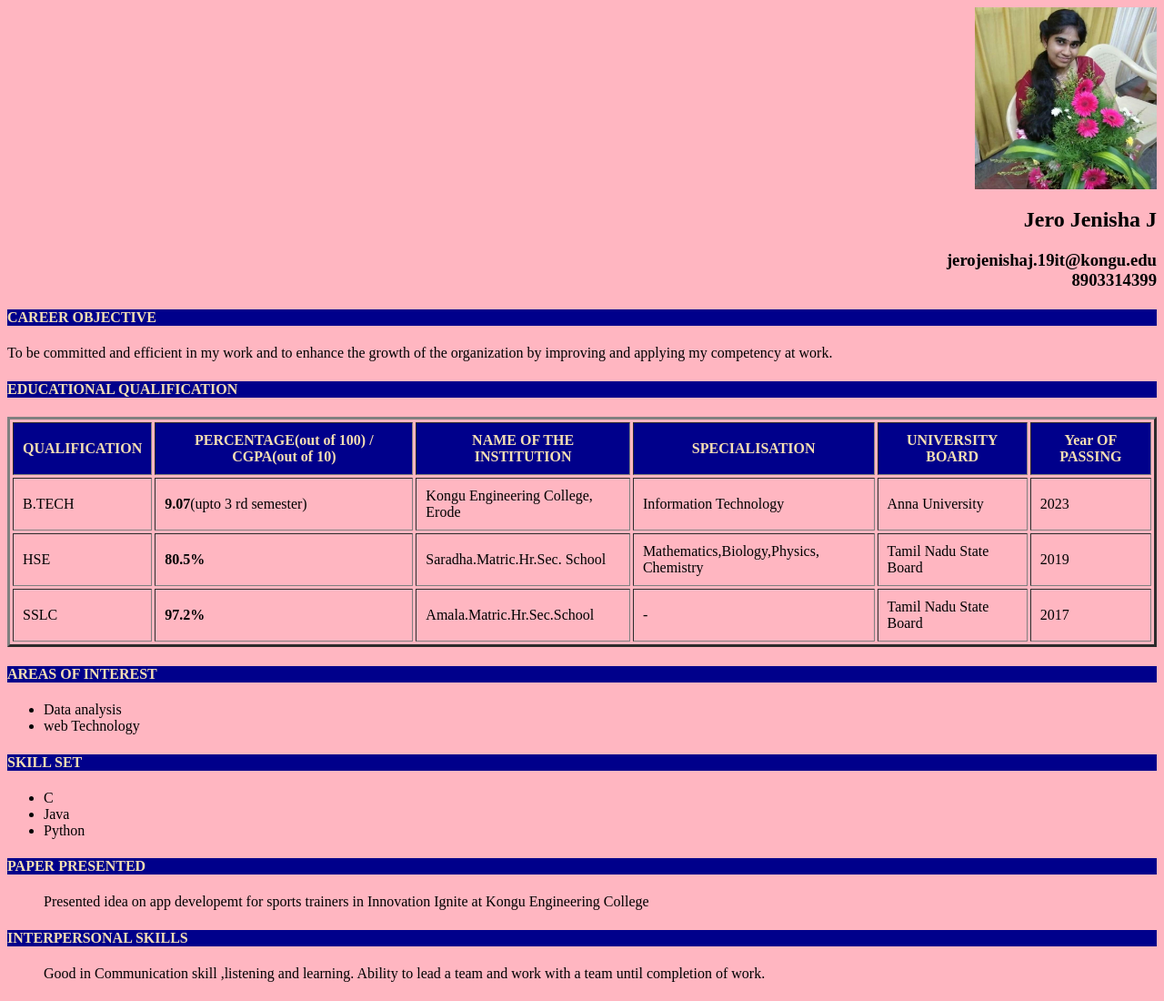
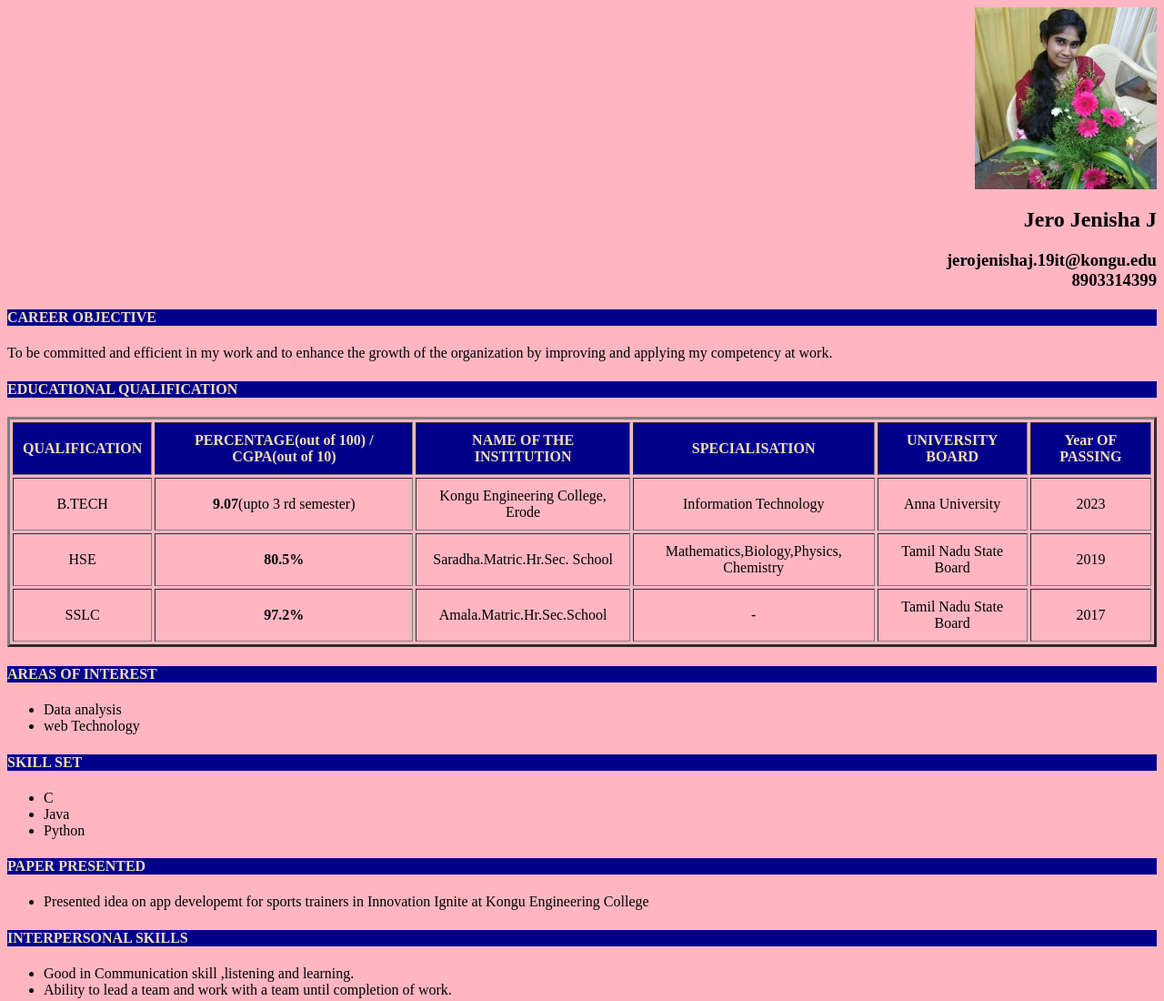
Before and after one commit to jerojenisha/Resume, a plain HTML site: page index.html in a window 1280 px wide. Shown: the top 1100 px of the page at 91% size. Drawn offline with Linux system fonts and the light colour scheme.

Commit message:
Update index.html

```diff
--- a/index.html
+++ b/index.html
@@ -18,24 +18,24 @@
             <th  style =background-color:darkblue;color:wheat>SPECIALISATION</th>
             <th  style =background-color:darkblue;color:wheat>UNIVERSITY BOARD</th>
             <th style =background-color:darkblue;color:wheat>Year OF PASSING</th></tr>
-            <tr><td>B.TECH </td>
-            <td><b>9.07</b>(upto 3 rd semester)</td>
-            <td>Kongu Engineering College, Erode  </td>
-            <td>Information Technology </td>
-            <td>Anna University</td>
-            <td>2023</td></tr>
-            <tr><td>HSE </td>
-            <td><b>80.5%</b</td>
-            <td>Saradha.Matric.Hr.Sec. School </td>
-            <td>Mathematics,Biology,Physics, Chemistry </td>
-            <td>Tamil Nadu State Board </td>
-            <td>2019</td></tr>
-            <tr><td>SSLC </td>
-            <td><b>97.2% </b></td>
-            <td>Amala.Matric.Hr.Sec.School</td>
-            <td>-</td>
-            <td>Tamil Nadu State Board</td>
-            <td>2017</td></tr>
+            <tr><td style=text-align:center>B.TECH </td>
+            <td style=text-align:center><b>9.07</b>(upto 3 rd semester)</td>
+            <td style=text-align:center>Kongu Engineering College, Erode  </td>
+            <td style=text-align:center>Information Technology </td>
+            <td style=text-align:center>Anna University</td>
+            <td style=text-align:center>2023</td></tr>
+            <tr><td style=text-align:center>HSE </td>
+            <td style=text-align:center><b>80.5%</b</td>
+            <td style=text-align:center>Saradha.Matric.Hr.Sec. School </td>
+            <td style=text-align:center>Mathematics,Biology,Physics, Chemistry </td>
+            <td style=text-align:center>Tamil Nadu State Board </td>
+            <td style=text-align:center>2019</td></tr>
+            <tr><td style=text-align:center>SSLC </td>
+            <td style=text-align:center><b>97.2% </b></td>
+            <td style=text-align:center>Amala.Matric.Hr.Sec.School</td>
+            <td style=text-align:center>-</td>
+            <td style=text-align:center>Tamil Nadu State Board</td>
+            <td style=text-align:center>2017</td></tr>
         </table>
         <h4 style=background-color:darkblue;color:wheat>AREAS OF INTEREST  </h4>
         <ul>
@@ -52,13 +52,13 @@
     </ul>
     <h4 style=background-color:darkblue;color:wheat>PAPER PRESENTED</h4>
     <ul>
-        Presented idea on  app developemt for sports trainers in Innovation Ignite at Kongu Engineering College
+       <li> Presented idea on  app developemt for sports trainers in Innovation Ignite at Kongu Engineering College </li>
 
  </ul>
     <h4 style=background-color:darkblue;color:wheat>INTERPERSONAL SKILLS</h4>
     <ul>
-        Good in Communication skill ,listening and learning.
-        Ability to lead a team and work with a team until completion of work.
+       <li> Good in Communication skill ,listening and learning. </li>
+      <li>  Ability to lead a team and work with a team until completion of work.</li>
 </ul>
 <h4 style=background-color:darkblue;color:wheat> RESPONSIBILITIES TAKEN</h4>
 <ul>
```
